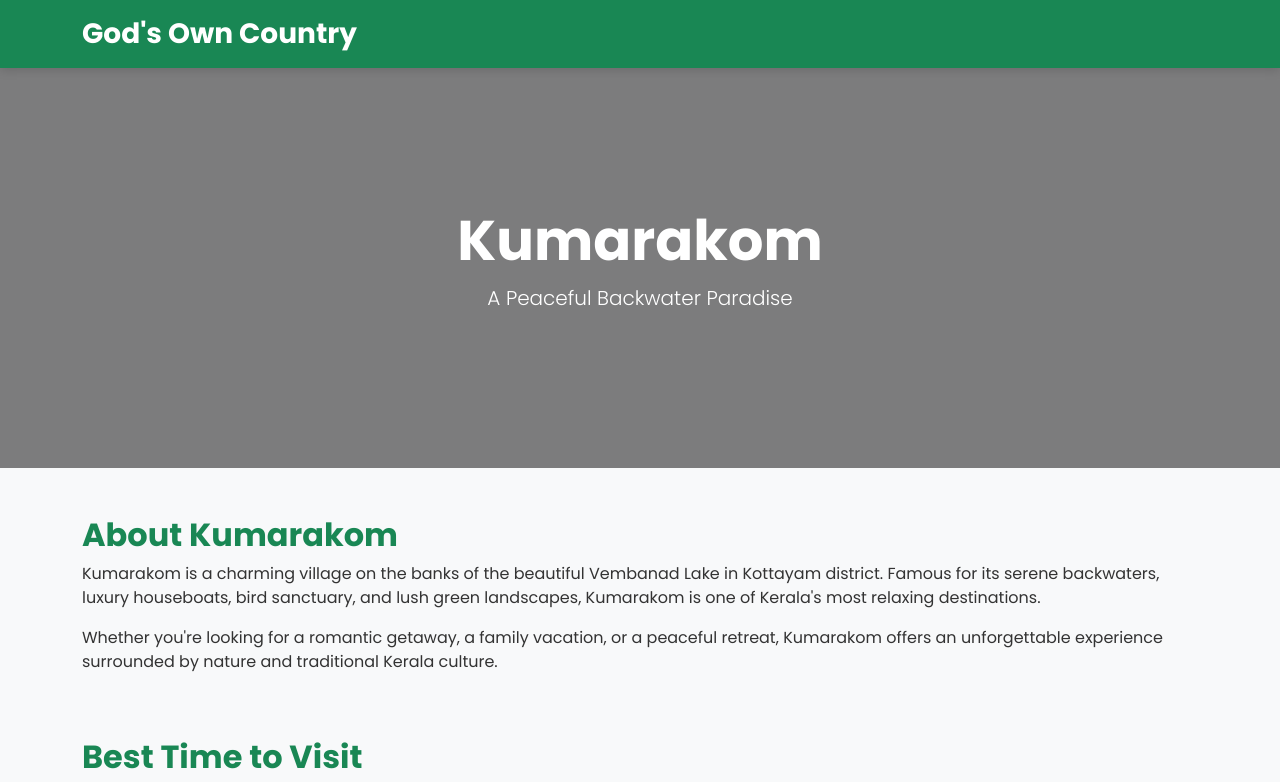
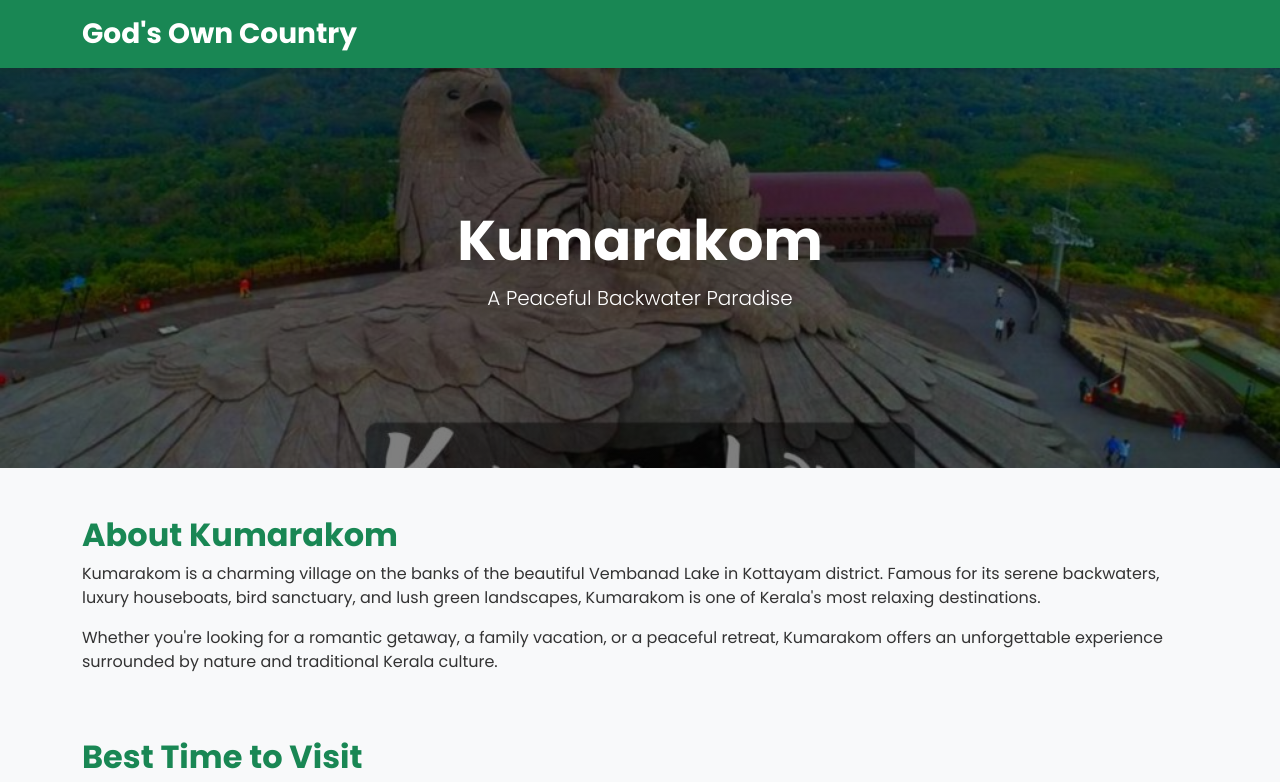
Before and after one commit to Haseenakts/travel-blog, a plain HTML site: page kumarakom.html in a window 1280 px wide. Shown: the top 782 px of the page. Drawn offline with nearby package versions, Linux system fonts and the light colour scheme.

```diff
--- a/kumarakom.html
+++ b/kumarakom.html
@@ -20,7 +20,7 @@
 
 <!-- Hero Section -->
 <header class="hero-page text-white d-flex align-items-center justify-content-center"
-style="background:linear-gradient(rgba(0,0,0,.5),rgba(0,0,0,.5)), url('images/kumarakom.jpg') center/cover; height:400px;">
+style="background:linear-gradient(rgba(0,0,0,.5),rgba(0,0,0,.5)), url('kumarakom.jpg') center/cover; height:400px;">
 
     <div class="text-center">
         <h1 class="display-4 fw-bold">Kumarakom</h1>
```
